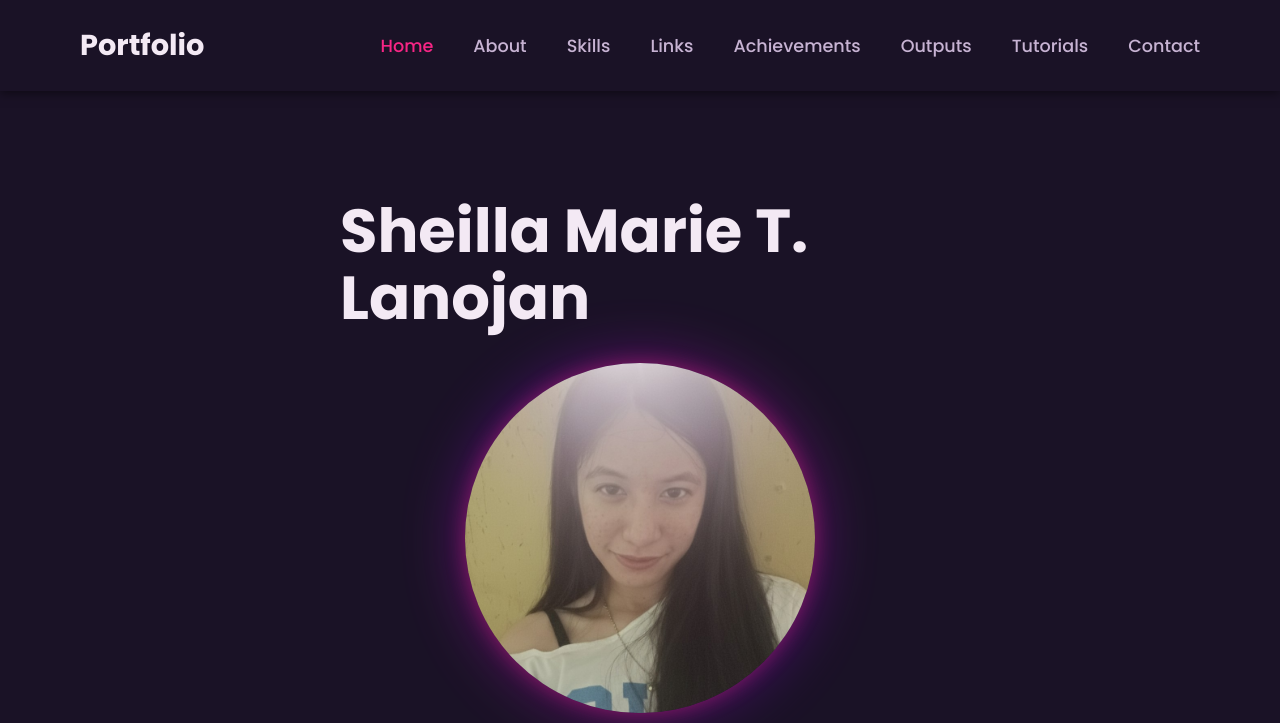
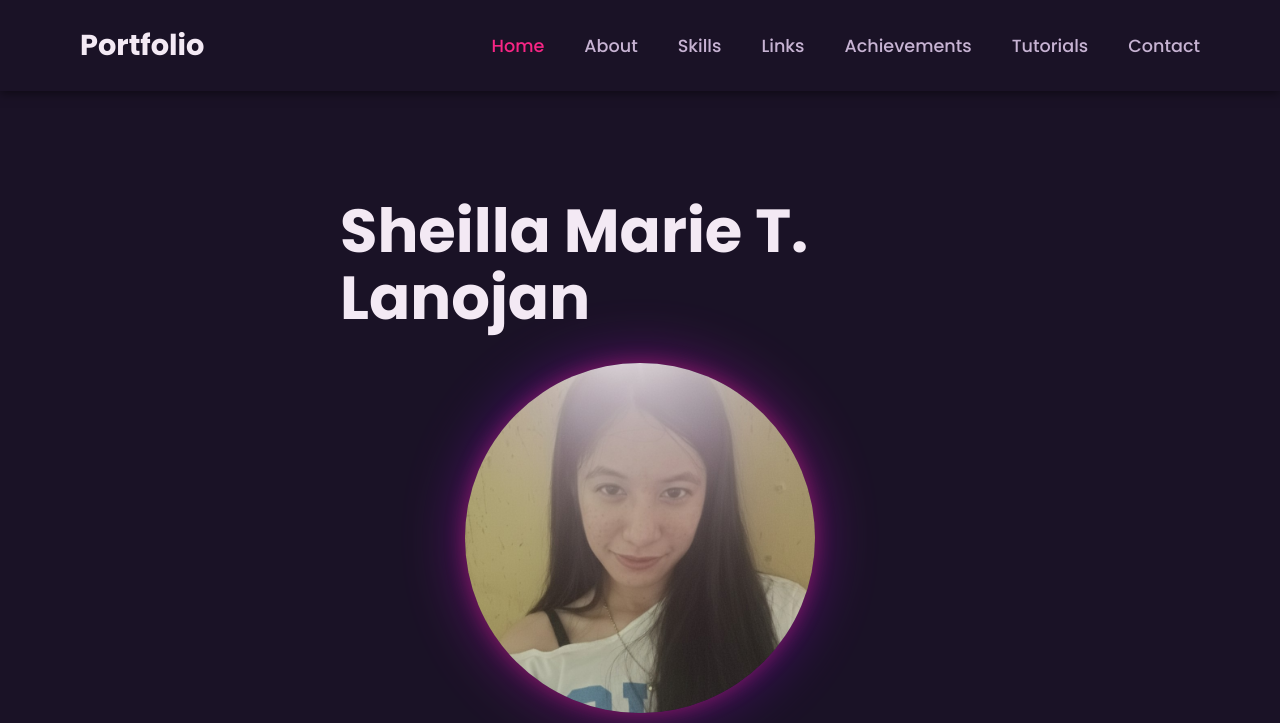
Before and after one commit to sheillamarie2006-hub/La-ojan, a plain HTML site: page index.html in a window 1280 px wide. Shown: the top 723 px of the page. Drawn offline with Linux system fonts and the light colour scheme.

Commit message:
index.html

```diff
--- a/index.html
+++ b/index.html
@@ -463,7 +463,8 @@
             <a href="#skills">Skills</a>
             <a href="#portfolio">Links</a>
             <a href="#achievements">Achievements</a>
-            <a href="#code-examples">Outputs</a> <a href="#tutorials">Tutorials</a> <a href="#contact">Contact</a>
+            <a href="#tutorials">Tutorials</a>
+            <a href="#contact">Contact</a>
         </div>
     </nav>
 
```
